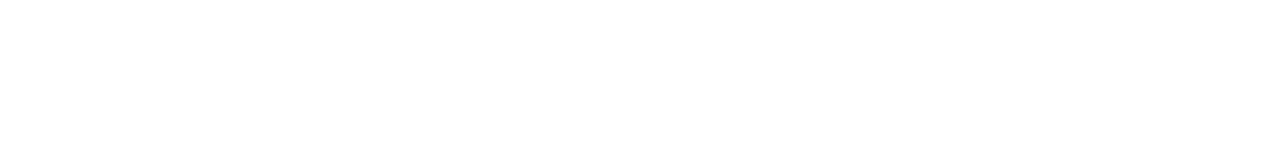
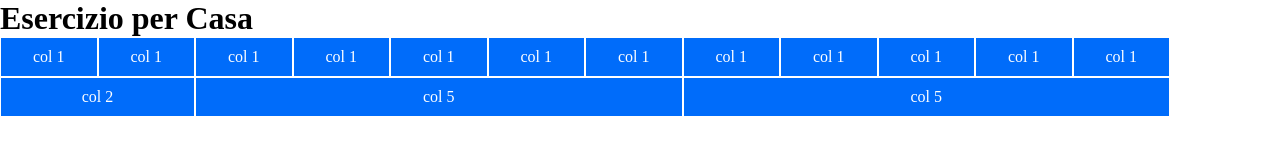
Before and after one commit to Fesposito9197/html-css-12bool, a plain HTML site: page index.html in a window 1280 px wide. Drawn offline with Linux system fonts and the light colour scheme.

Commit message:
inserita prima e seconda riga

```diff
--- a/css/12bool.css
+++ b/css/12bool.css
@@ -6,3 +6,66 @@
     margin: 0;
     padding: 0;
 }
+
+/*---------------------------
+    CONTAINER
+----------------------------- */
+.container{
+    max-width: 73.125rem;
+    margin-left:0;
+    margin-right:0;
+}
+/*---------------------------
+    CORE
+----------------------------- */
+
+.row{
+    display: flex;
+    flex-wrap: wrap;
+}
+
+.col-1{
+    width: calc(100% / 12 * 1);
+}
+.col-2{
+    width:calc(100% / 12 * 2) ;
+}
+.col-3{
+    width:calc(100% / 12 * 3) ;
+}
+
+.col-4{
+    width:calc(100% / 12 * 4) ;
+}
+
+.col-5{
+    width:calc(100% / 12 * 5) ;
+}
+
+.col-6{
+    width:calc(100% / 12 * 6) ;
+}
+
+.col-7{
+    width:calc(100% / 12 * 7) ;
+}
+
+.col-8{
+    width:calc(100% / 12 * 8) ;
+}
+
+.col-9{
+    width:calc(100% / 12 * 9) ;
+}
+
+.col-10{
+    width:calc(100% / 12 * 10) ;
+}
+
+.col-11{
+    width:calc(100% / 12 * 11) ;
+}
+
+.col-12{
+    width:calc(100% / 12 * 12) ;
+}
--- a/css/style.css
+++ b/css/style.css
@@ -1 +1,20 @@
 @import url(12bool.css);
+
+
+/*---------------------------
+    BOX STYLE
+----------------------------- */
+.box{
+    padding: 10px;
+    border: 1px solid #fff;
+    color: #fff;
+    text-align: center;
+}
+
+
+.box-blue{
+    background-color: #006cfa;
+}
+.box-green{
+    background-color: #00e165;
+}
--- a/index.html
+++ b/index.html
@@ -8,6 +8,57 @@
         <title>12 BOOL</title>
     </head>
     <body>
-
+        <h1>Esercizio per Casa</h1>
+        <div class="container">
+            <div class="row">
+                <div class="col-1">
+                    <div class="box box-blue">col 1</div>
+                </div>
+                <div class="col-1">
+                    <div class="box box-blue">col 1</div>
+                </div>
+                <div class="col-1">
+                    <div class="box box-blue">col 1</div>
+                </div>
+                <div class="col-1">
+                    <div class="box box-blue">col 1</div>
+                </div>
+                <div class="col-1">
+                    <div class="box box-blue">col 1</div>
+                </div>
+                <div class="col-1">
+                    <div class="box box-blue">col 1</div>
+                </div>
+                <div class="col-1">
+                    <div class="box box-blue">col 1</div>
+                </div>
+                <div class="col-1">
+                    <div class="box box-blue">col 1</div>
+                </div>
+                <div class="col-1">
+                    <div class="box box-blue">col 1</div>
+                </div>
+                <div class="col-1">
+                    <div class="box box-blue">col 1</div>
+                </div>
+                <div class="col-1">
+                    <div class="box box-blue">col 1</div>
+                </div>
+                <div class="col-1">
+                    <div class="box box-blue">col 1</div>
+                </div>
+            </div>
+            <div class="row">
+                <div class="col-2">
+                    <div class="box box-blue">col 2</div>
+                </div>
+                <div class="col-5">
+                    <div class="box box-blue">col 5</div>
+                </div>
+                <div class="col-5">
+                    <div class="box box-blue">col 5</div>
+                </div>
+            </div>
+        </div>
     </body>
 </html>
```
